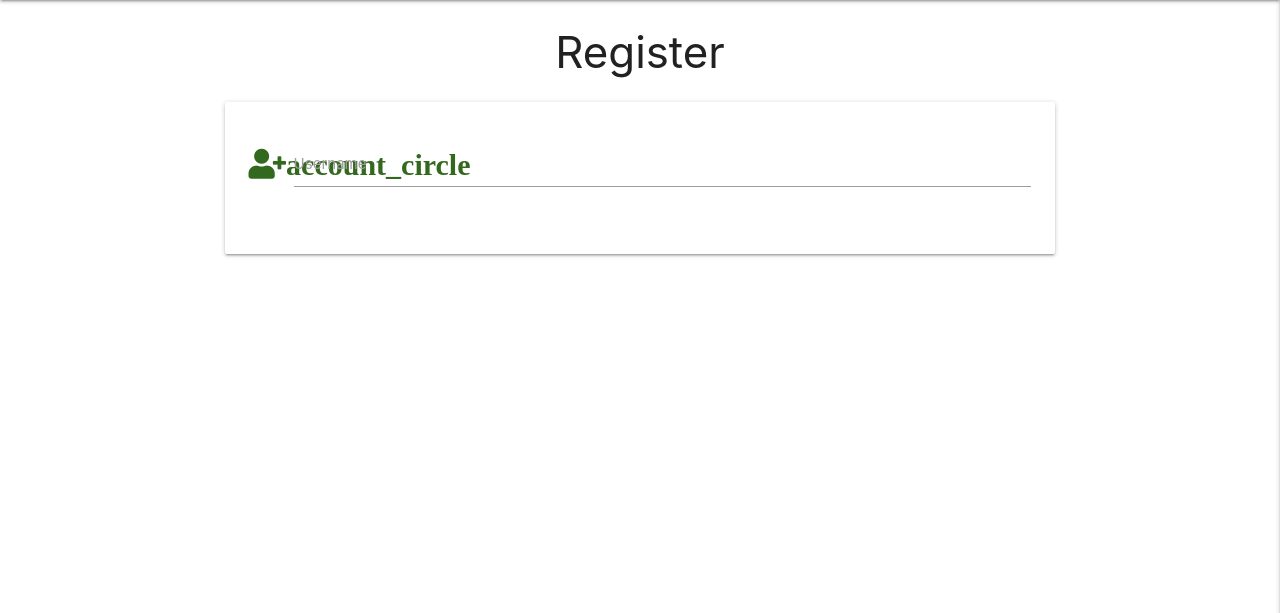
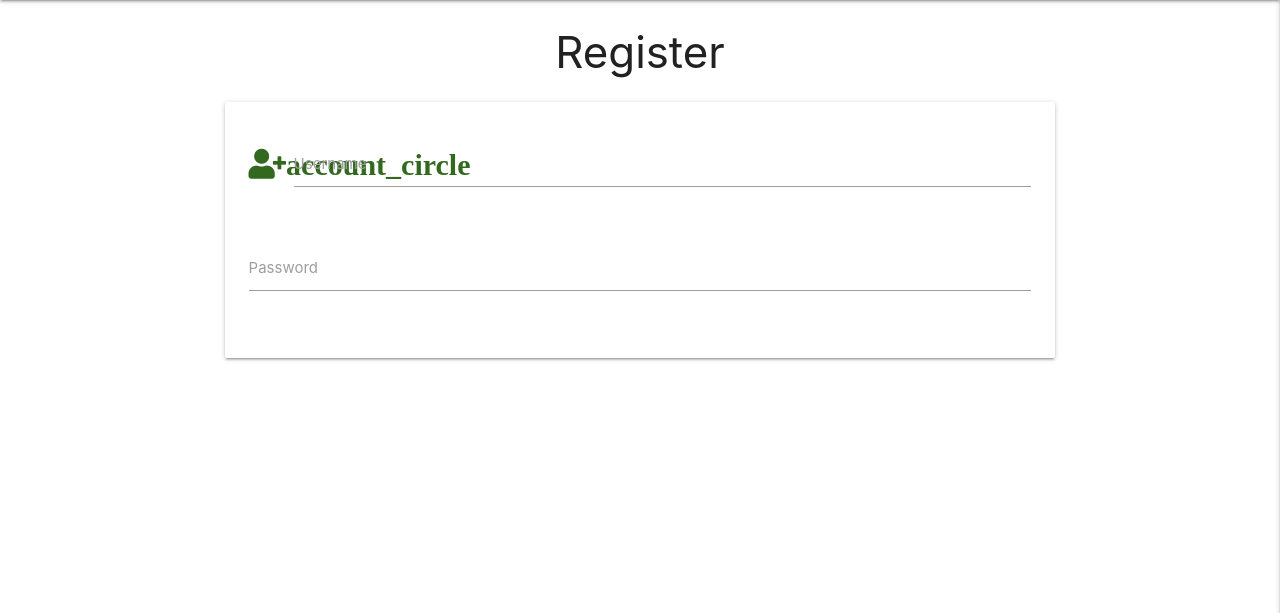
Before and after one commit to Code-Institute-Submissions/ms33, a Flask app: page /register in a window 1280 px wide. Shown: the part 64-677 px from the top of the page. Run offline with Flask 2, Linux system fonts and the light colour scheme; some libraries are stand-ins or nearby versions.

Commit message:
register.html, password field from materializecss

```diff
--- a/templates/register.html
+++ b/templates/register.html
@@ -13,6 +13,12 @@
                     <label for="username">Username</label>
                 </div>
             </div>
+            <div class="row">
+                <div class="input-field col s12">
+                    <input id="password" type="password" class="validate">
+                    <label for="password">Password</label>
+                </div>
+            </div>
         </div>
     </form>
 </div>
```
